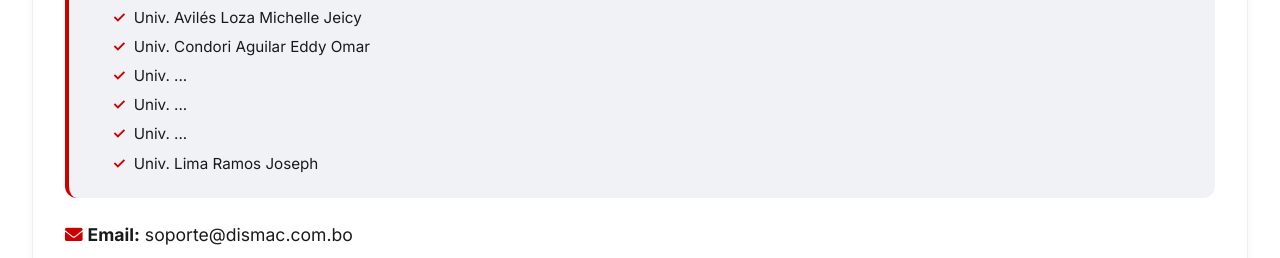
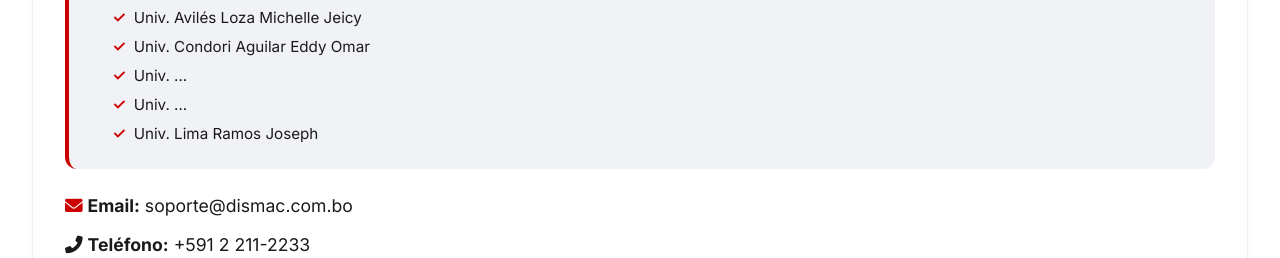
Before and after one commit to jeyavi7/proyectoDismac, a plain HTML site: page index.html in a window 1280 px wide. Shown: the part 10530-10788 px from the top of the page. Drawn offline with Linux system fonts and the light colour scheme.

Commit message:
Update index.html

```diff
--- a/index.html
+++ b/index.html
@@ -500,7 +500,6 @@
                 <li>Univ. Condori Aguilar Eddy Omar</li>
                 <li>Univ. ...</li>
                 <li>Univ. ...</li>
-                <li>Univ. ...</li>
                 <li>Univ. Lima Ramos Joseph</li>
             </ul>
         </div>
```
